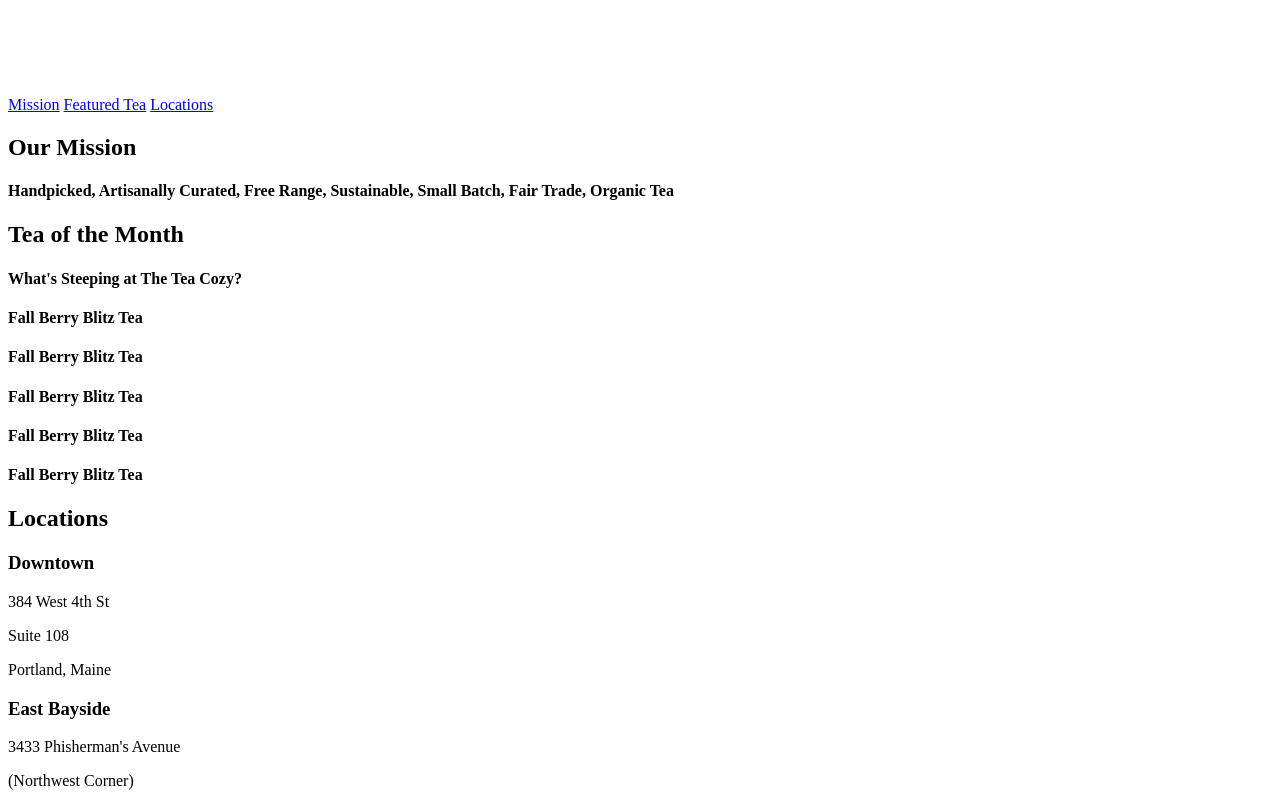
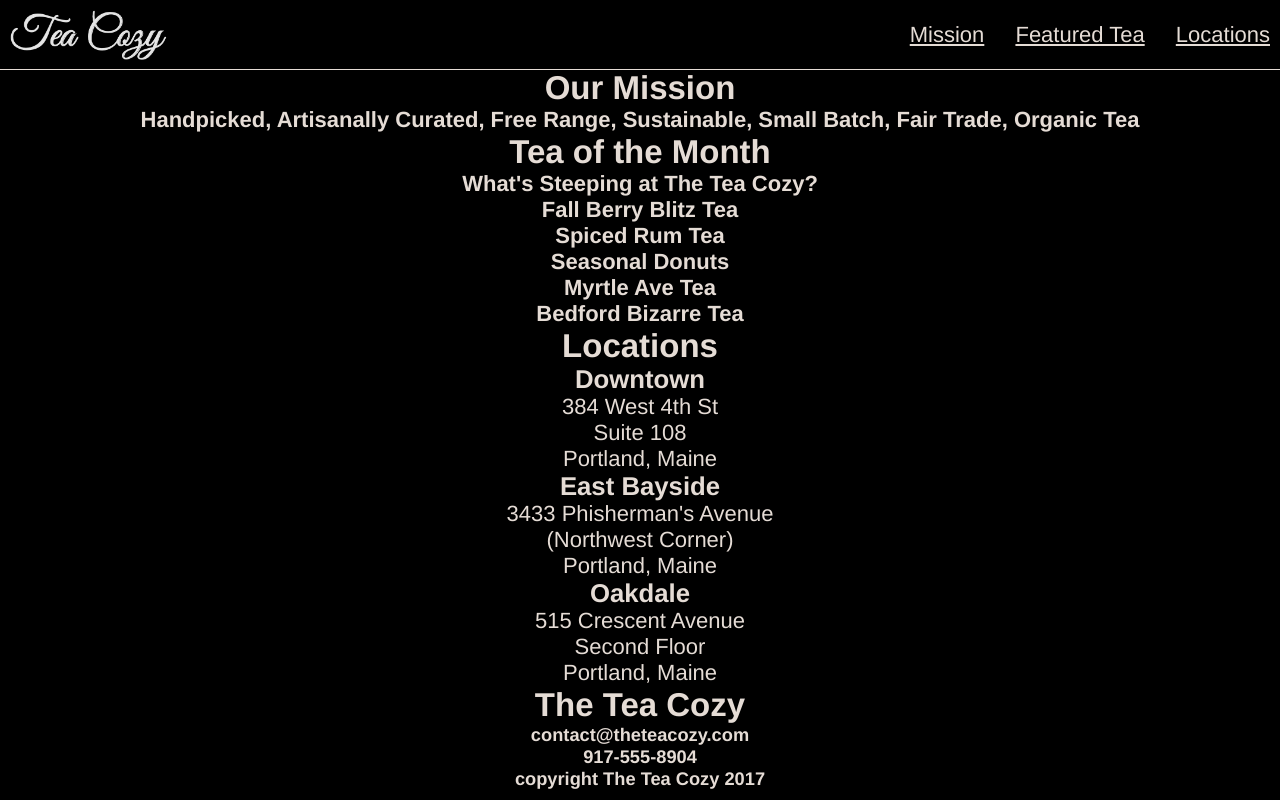
Before and after one commit to zuleta13/TeaCozy, a plain HTML site: page index.html in a window 1280 px wide. Shown: the top 800 px of the page. Drawn offline with Linux system fonts and the light colour scheme.

Commit message:
Set css rules for the body and the heading. Update html mistaken content.

```diff
--- a/index.html
+++ b/index.html
@@ -35,16 +35,16 @@
             <h4>Fall Berry Blitz Tea</h4>
           </div>
           <div class="item spiced-rum">
-            <h4>Fall Berry Blitz Tea</h4>
+            <h4>Spiced Rum Tea</h4>
           </div>
           <div class="item seasonal-donuts">
-            <h4>Fall Berry Blitz Tea</h4>
+            <h4>Seasonal Donuts</h4>
           </div>
           <div class="item myrtle-ave">
-            <h4>Fall Berry Blitz Tea</h4>
+            <h4>Myrtle Ave Tea</h4>
           </div>
           <div class="item bedford-bizarre">
-            <h4>Fall Berry Blitz Tea</h4>
+            <h4>Bedford Bizarre Tea</h4>
           </div>
         </section>
       </section>
--- a/resources/css/style.css
+++ b/resources/css/style.css
@@ -0,0 +1,50 @@
+* {
+  padding: 0;
+  margin: 0;
+}
+
+/* GENERAL STYLING */
+
+body {
+  font-family: helvetica;
+  font-size: 22px;
+  color: seashell;
+  background-color: black;
+  opacity: 0.9;
+  text-align: center;
+}
+
+/* HEADING STYLING */
+
+header {
+  position: fixed;
+  border-bottom: 1px solid seashell;
+  height: 69px;
+  width: 100%;
+  display: flex;
+  justify-content: space-between;
+  align-items: center;
+}
+
+main,
+footer {
+  position: relative;
+  top: 69px;
+}
+
+header .logo {
+  height: 50px;
+  padding-left: 10px;
+}
+
+header nav {
+  padding-right: 10px;
+}
+
+header nav span {
+  padding-left: 25px;
+}
+
+header a {
+  color: inherit;
+}
```
